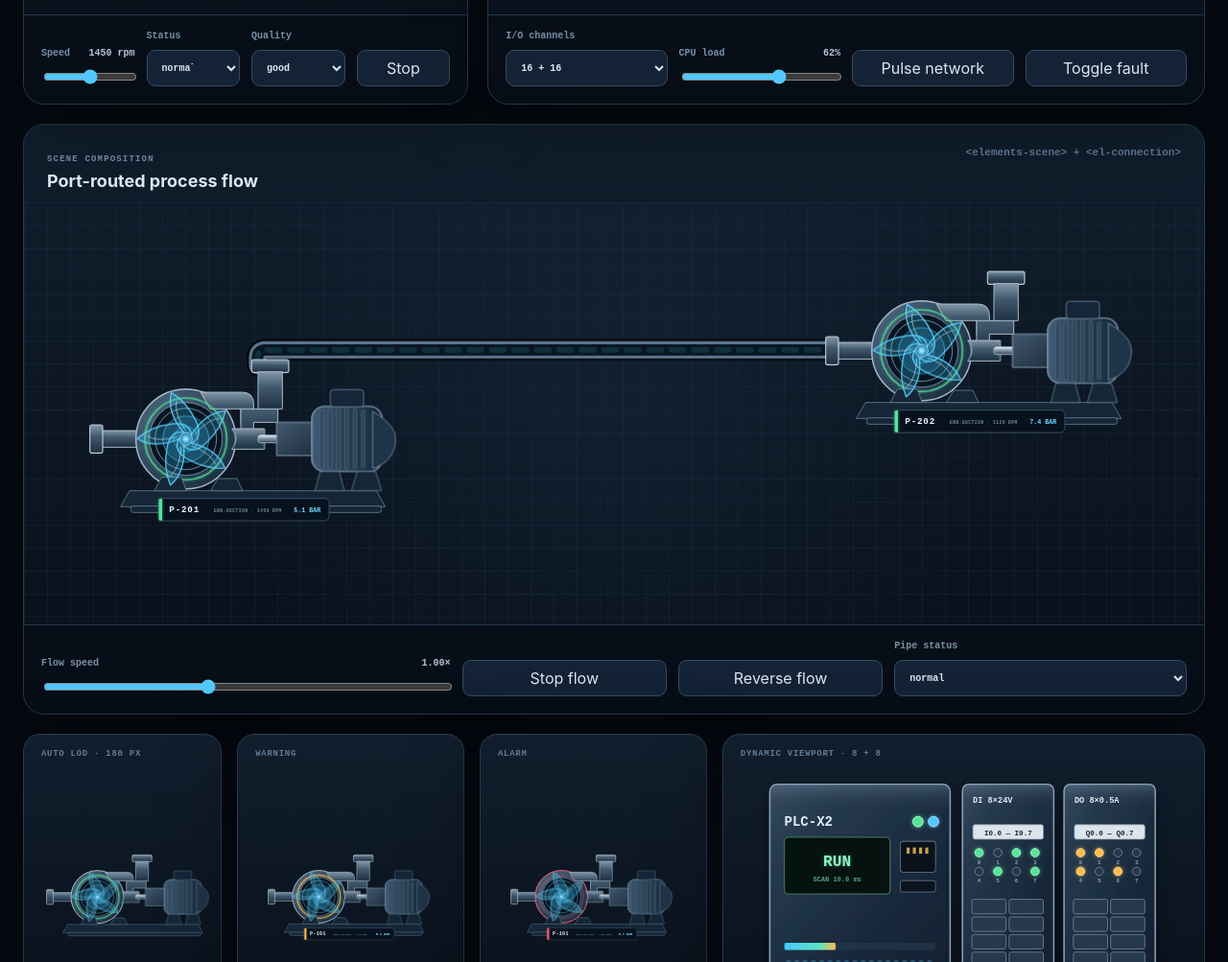
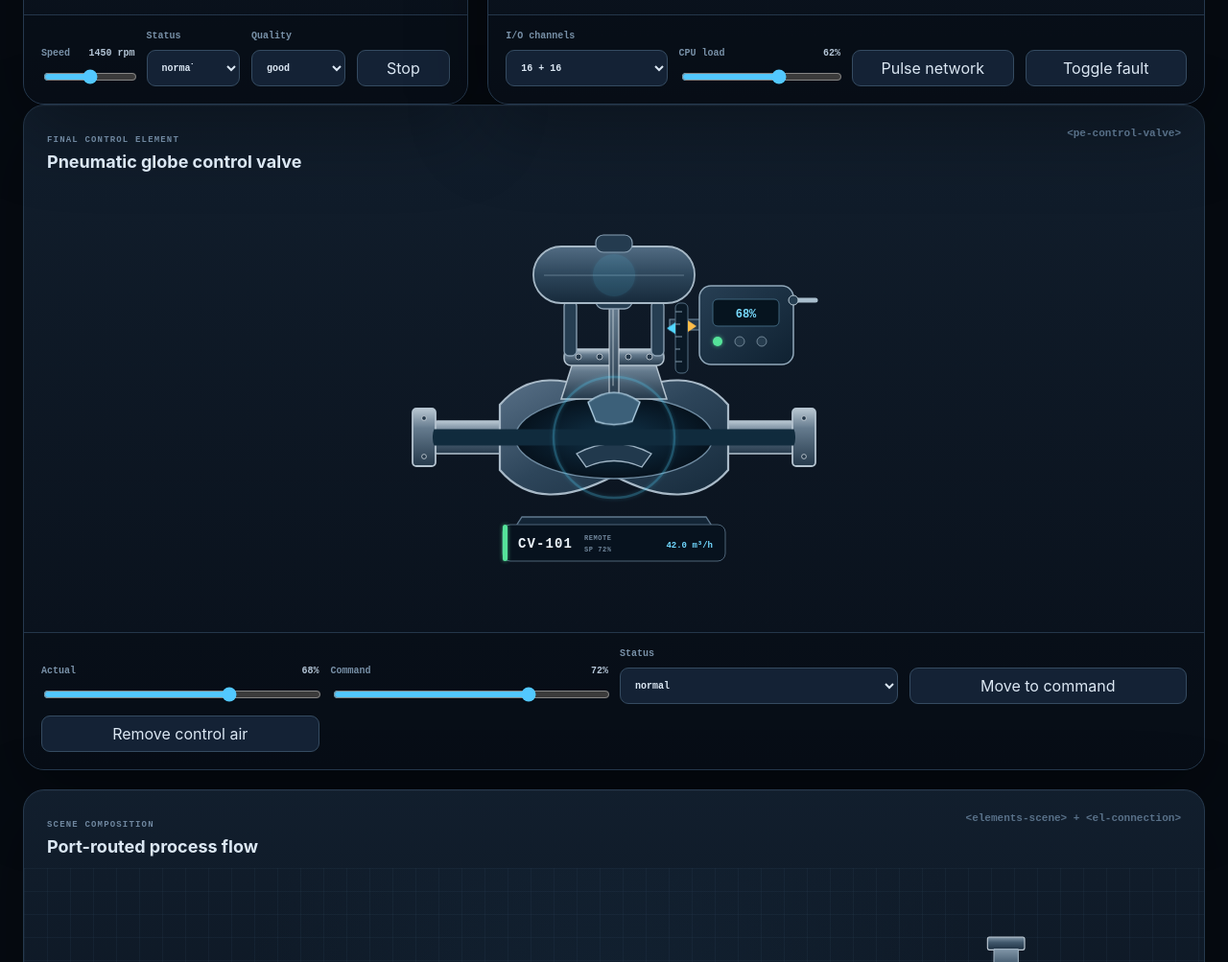
Before and after one commit to Pom4H/elements, a website with bundled scripts: page apps/playground/index.html in a window 1280 px wide. Shown: the part 720-1723 px from the top of the page at 96% size. Built offline with nearby package versions, Linux system fonts and the light colour scheme.

Commit message:
add control valve visual bench

```diff
--- a/apps/playground/index.html
+++ b/apps/playground/index.html
@@ -50,6 +50,25 @@
         </article>
       </section>
 
+      <section class="valve-bench" aria-label="Control valve visual benchmark">
+        <article class="stage-card valve-card">
+          <div class="stage-heading">
+            <div><span class="tag">FINAL CONTROL ELEMENT</span><h2>Pneumatic globe control valve</h2></div>
+            <code>&lt;pe-control-valve&gt;</code>
+          </div>
+          <div class="canvas valve-canvas">
+            <pe-control-valve id="control-valve" label="CV-101" position="68" command="72" flow="42" flow-unit="m³/h" powered status="normal" quality="good" detail="full"></pe-control-valve>
+          </div>
+          <div class="controls valve-controls">
+            <label>Actual <output id="valve-position-value">68%</output><input id="valve-position" type="range" min="0" max="100" step="1" value="68" /></label>
+            <label>Command <output id="valve-command-value">72%</output><input id="valve-command" type="range" min="0" max="100" step="1" value="72" /></label>
+            <label>Status <select id="valve-status"><option>normal</option><option>warning</option><option>alarm</option><option>idle</option></select></label>
+            <button id="valve-follow" type="button">Move to command</button>
+            <button id="valve-power" type="button">Remove control air</button>
+          </div>
+        </article>
+      </section>
+
       <section class="flow-bench" aria-label="Connected process scene">
         <article class="stage-card flow-card">
           <div class="stage-heading">
```
